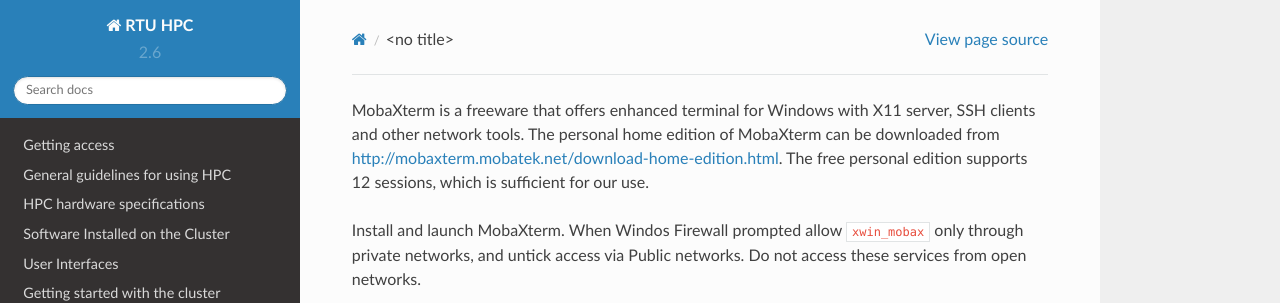
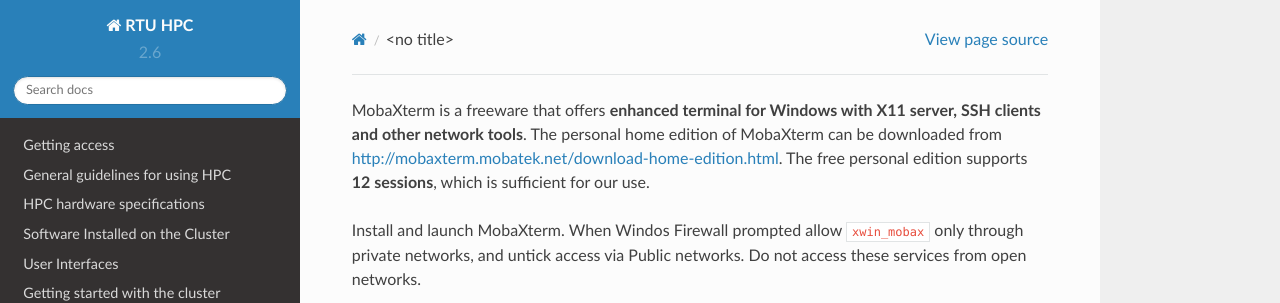
Before and after one commit to rtuhpc/hpc-manual, a Sphinx documentation site: the page built from doc/includes/mobaxterm.md, in a window 1280 px wide and 1055 px high. Shown: the top 303 px of the window. Built offline with Sphinx 7.4.7 and the Read the Docs theme 2.0.0, drawn with Linux system fonts in a browser that asks for light colours.

```diff
--- a/doc/includes/mobaxterm.md
+++ b/doc/includes/mobaxterm.md
@@ -1,4 +1,4 @@
-MobaXterm is a freeware that offers enhanced terminal for Windows with X11 server, SSH clients and other network tools. The personal home edition of MobaXterm can be downloaded from [http://mobaxterm.mobatek.net/download-home-edition.html](http://mobaxterm.mobatek.net/download-home-edition.html). The free personal edition supports 12 sessions, which is sufficient for our use.
+MobaXterm is a freeware that offers **enhanced terminal for Windows with X11 server, SSH clients and other network tools**. The personal home edition of MobaXterm can be downloaded from [http://mobaxterm.mobatek.net/download-home-edition.html](http://mobaxterm.mobatek.net/download-home-edition.html). The free personal edition supports **12 sessions**, which is sufficient for our use.
 
 * Install and launch MobaXterm. When Windos Firewall prompted allow `xwin_mobax` only through private networks, and untick access via Public networks. Do not access these services from open networks.
 
```
